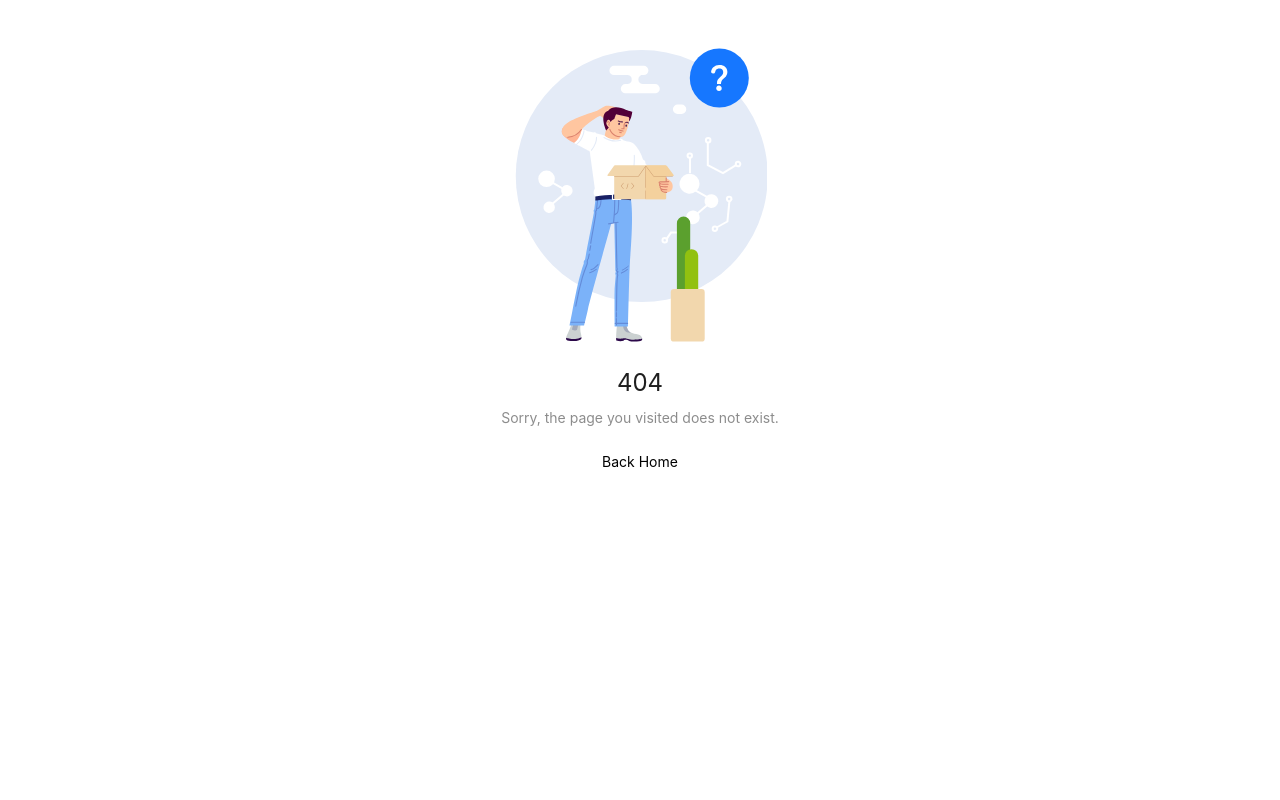
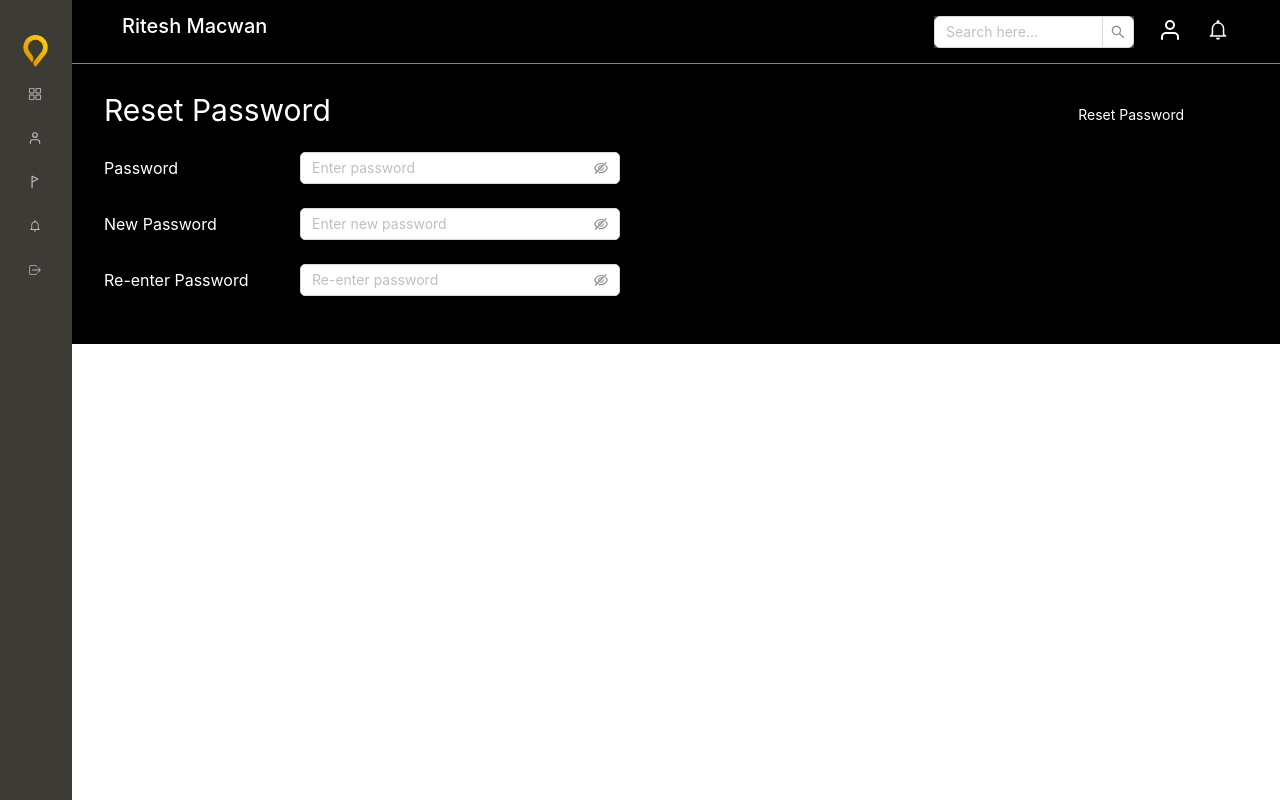
Before and after one commit to ritesh-7299/velodate-client, a React (Create React App) app: page /set-password in a window 1280 px wide. Before the commit this address had no page. Built offline with nearby package versions, Linux system fonts and the light colour scheme; no server answers; sample sign-in values are in the browser's storage.

Commit message:
Fix design and added reset password page

```diff
--- a/src/layouts/AdminLayout.jsx
+++ b/src/layouts/AdminLayout.jsx
@@ -1,4 +1,4 @@
-import React, { useState } from "react";
+import React, { useEffect, useState } from "react";
 import { Flex, Layout, Menu, Modal } from "antd";
 import logoIcon from "../assets/icons/logoIcon.svg";
 import { Link, useNavigate } from "react-router-dom";
@@ -9,7 +9,8 @@ import { IoMdNotificationsOutline, IoIosLogOut } from "react-icons/io";
 import Search from "antd/es/input/Search";
 import Loader from "../components/Loader";
 import { useDispatch, useSelector } from "react-redux";
-import { removeUser } from "../redux/userSlice";
+import { removeUser, setUser } from "../redux/userSlice";
+import axios from "axios";
 
 const { Header, Sider } = Layout;
 const items = [
@@ -53,6 +54,21 @@ const AdminLayout = ({ children, header }) => {
       navigate("/signin");
     }
   };
+  const setUserData = async () => {
+    const res = await axios.get("http://62.72.0.179:5000/auth/getUser");
+    if (res.data?.success) {
+      dispatch(
+        setUser({ name: res.data?.user?.fullname, id: res.data?.user?.id })
+      );
+    } else {
+      localStorage.removeItem("_token");
+    }
+  };
+  useEffect(() => {
+    if (!username) {
+      setUserData();
+    }
+  }, []);
 
   return (
     <Layout hasSider>
@@ -91,7 +107,6 @@ const AdminLayout = ({ children, header }) => {
             fontSize: "30px",
           }}
           onClick={({ item, key, keyPath, selectedKeys, domEvent }) => {
-            console.log("item item", item);
             switch (key) {
               case "1":
                 navigate("/dashboard");
@@ -175,7 +190,7 @@ const AdminLayout = ({ children, header }) => {
                   color: "var(--Text-T1, #F6F6F6)",
                 }}
               >
-                <Link to={"/profile"}>{username ? username : "username"}</Link>
+                <Link to={"/profile"}>{username ? username : ""}</Link>
               </p>
               <IoMdNotificationsOutline
                 style={{
--- a/src/router/index.js
+++ b/src/router/index.js
@@ -14,6 +14,7 @@ const Users = React.lazy(() => import("../views/user/Index"));
 const UserDetail = React.lazy(() => import("../views/user/UserDetail"));
 const Reports = React.lazy(() => import("../views/report/Index"));
 const Profile = React.lazy(() => import("../views/profile/Index"));
+const SetPassword = React.lazy(() => import("../views/profile/SetPassword"));
 
 export default function Index() {
   return (
@@ -39,6 +40,7 @@ export default function Index() {
             <Route path="/users/:userId" Component={UserDetail} />
             <Route path="/reports" Component={Reports} />
             <Route path="/profile" Component={Profile} />
+            <Route path="/set-password" Component={SetPassword} />
           </Route>
         </Routes>
       </Router>
--- a/src/views/Signin.jsx
+++ b/src/views/Signin.jsx
@@ -35,14 +35,10 @@ export default function Signin() {
     setLoader(true);
     try {
       const res = await axios.post(
-        "http://62.72.0.179:5000/auth/login",
+        "http://62.72.0.179:5000/auth/loginForAdmin",
         values
       );
       if (res.data.token) {
-        console.log(
-          "🚀 ~ file: Signin.jsx:42 ~ onSubmit ~ res.data:",
-          res.data
-        );
         dispatch(
           setUser({ name: res.data?.data?.fullname, id: res.data?.data?.id })
         );
--- a/src/views/Signup.jsx
+++ b/src/views/Signup.jsx
@@ -10,9 +10,17 @@ import { useDispatch } from "react-redux";
 import { setUser } from "../redux/userSlice";
 
 const validationSchema = Yup.object({
-  fullname: Yup.string().required("Full name is required"),
-  email: Yup.string().required("Email is required"),
-  contact: Yup.string().required("Contact number is required"),
+  fullname: Yup.string()
+    .required("Full name is required")
+    .max(20, "Full name must be less then 20 characters"),
+  email: Yup.string().email().required("Email is required"),
+  contact: Yup.string()
+    .required("Contact number is required")
+    .max(15, "Contact number must be less than 10 digits")
+    .matches(
+      /^[0-9+]+$/,
+      "Contact number must not contain alphabetic characters"
+    ),
   password: Yup.string()
     .required("Password is required")
     .matches(
--- a/src/views/profile/Index.jsx
+++ b/src/views/profile/Index.jsx
@@ -23,11 +23,17 @@ import * as Yup from "yup";
 import dayjs from "dayjs";
 
 const validationSchema = Yup.object({
-  fullname: Yup.string().required("Full name is required"),
-  email: Yup.string().required("Email is required"),
-  contact: Yup.string().required("Contact number is required"),
-  //   birthDate: Yup.string().required("Contact number is required"),
-  //   gender: Yup.string().required("Contact number is required"),
+  fullname: Yup.string()
+    .required("Full name is required")
+    .max(20, "Full name must be less then 20 characters"),
+  email: Yup.string().email().required("Email is required"),
+  contact: Yup.string()
+    .required("Contact number is required")
+    .max(15, "Contact number must be less than 10 digits")
+    .matches(
+      /^[0-9+]+$/,
+      "Contact number must not contain alphabetic characters"
+    ),
 });
 
 export default function Index() {
@@ -35,6 +41,8 @@ export default function Index() {
   const userId = user.id ? user.id : 11;
   const userName = user.name ? user.name : "Ritesh Macwan";
   const [data, setData] = useState(null);
+  const [dob, setDOB] = useState(null);
+  const [gender, setGender] = useState(null);
   const [loader, setLoader] = useState(false);
   const styles = {
     headingStyle: {
@@ -53,7 +61,11 @@ export default function Index() {
 
   const dateFormat = "YYYY/MM/DD";
 
-  const initialValues = {
+  const handleChange = (date, dateString) => {
+    setDOB(dateString);
+  };
+
+  let initialValues = {
     fullname: data?.fullname ? data.fullname : "",
     email: data?.email ? data.email : "",
     contact: data?.contact ? data.contact : "",
@@ -62,7 +74,14 @@ export default function Index() {
   };
 
   const onSubmit = async (values) => {
-    alert("hii");
+    if (dob) {
+      values["dob"] = dob;
+    }
+    if (gender) {
+      values["gender"] = gender;
+    }
+    alert("profile update api integration is remaining");
+    return;
     setLoader(true);
     try {
       const res = await axios.post(
@@ -70,11 +89,6 @@ export default function Index() {
         values
       );
       if (res.data.token) {
-        console.log(
-          "🚀 ~ file: Signin.jsx:42 ~ onSubmit ~ res.data:",
-          res.data
-        );
-
         localStorage.setItem("_token", res.data.token);
         // navigate("/dashboard");
       } else {
@@ -99,11 +113,9 @@ export default function Index() {
 
   const fetchData = async () => {
     try {
-      const res = await axios.get(
-        `http://62.72.0.179:5000/api/users/${userId}`
-      );
+      const res = await axios.get(`http://62.72.0.179:5000/auth/getUser`);
       if (res.data.success) {
-        setData(res.data.object);
+        setData(res.data.user);
       } else {
         notification.error({
           ...notificationConfig,
@@ -321,6 +333,10 @@ export default function Index() {
                         render={({ field }) => (
                           <DatePicker
                             {...field}
+                            disabledDate={(currentDate) =>
+                              currentDate && currentDate > dayjs()
+                            }
+                            onChange={handleChange}
                             style={{
                               width: 320,
                               borderRadius: 5,
@@ -356,6 +372,8 @@ export default function Index() {
                               width: 320,
                               borderRadius: 5,
                             }}
+                            value={gender}
+                            onChange={(e) => setGender(e)}
                             options={[
                               { value: "male", label: "Male" },
                               { value: "female", label: "Female" },
@@ -378,7 +396,6 @@ export default function Index() {
                       }}
                     />
                   </div>
-
                   <Row>
                     <Col style={{ ...styles.headingStyle }} span={24}>
                       <Flex justify="space-between">
@@ -388,7 +405,7 @@ export default function Index() {
                         </div>
                       </Flex>
                     </Col>
-                    <Col
+                    {/* <Col
                       style={{ ...styles.answerStyle }}
                       span={4}
                       className="mt-8"
@@ -401,10 +418,11 @@ export default function Index() {
                       className="mt-6"
                     >
                       <Input.Password
+                        autoComplete={false}
                         placeholder="input password"
                         style={{ width: 320, borderRadius: 5 }}
                       ></Input.Password>
-                    </Col>
+                    </Col> */}
                   </Row>
                 </div>
               </Form>
--- /dev/null
+++ b/src/views/profile/SetPassword.jsx
@@ -0,0 +1,223 @@
+import { Col, Flex, Input, Row, notification } from "antd";
+import axios from "axios";
+import Loader from "../../components/Loader";
+import { notificationConfig } from "../../config/NotificationConfig";
+import AdminLayout from "../../layouts/AdminLayout";
+import { Content, Footer } from "antd/es/layout/layout";
+import { useSelector } from "react-redux";
+import { Formik, Form, Field, ErrorMessage } from "formik";
+import * as Yup from "yup";
+
+const validationSchema = Yup.object({
+  password: Yup.string()
+    .required("Password is required")
+    .matches(
+      /^(?=.*[a-z])(?=.*[A-Z])(?=.*\d).{6,}$/,
+      "Password must be at least 6 characters long and include at least one uppercase letter, one lowercase letter, and one digit"
+    ),
+  new_password: Yup.string()
+    .required("New Password is required")
+    .matches(
+      /^(?=.*[a-z])(?=.*[A-Z])(?=.*\d).{6,}$/,
+      "New Password must be at least 6 characters long and include at least one uppercase letter, one lowercase letter, and one digit"
+    ),
+  confirm_password: Yup.string()
+    .required("Confirm Password is required")
+    .oneOf([Yup.ref("new_password"), null], "Passwords must match"),
+});
+
+export default function SetPassword() {
+  const user = useSelector((state) => state.user);
+  const userName = user.name ? user.name : "Ritesh Macwan";
+  const styles = {
+    headingStyle: {
+      fontSize: "14px",
+      fontStyle: "normal",
+      fontWeight: 400,
+      lineHeight: "100%",
+    },
+    answerStyle: {
+      fontSize: "16px",
+      fontStyle: "normal",
+      fontWeight: 400,
+      lineHeight: "100%",
+    },
+  };
+
+  let initialValues = {
+    password: "",
+    new_password: "",
+    confirm_password: "",
+  };
+
+  const onSubmit = async (values) => {
+    alert("Reset password api integration is remaining");
+    return;
+
+    try {
+      const res = await axios.post(
+        "http://62.72.0.179:5000/auth/login",
+        values
+      );
+      if (res.data.token) {
+        localStorage.setItem("_token", res.data.token);
+        // navigate("/dashboard");
+      } else {
+        notification.error({
+          ...notificationConfig,
+          message: "Invalid credentials",
+          description: "Please check email/contact number and password",
+        });
+      }
+    } catch (error) {
+      error.response?.data?.message === "Unauthorized"
+        ? notification.error({
+            ...notificationConfig,
+            message: "Invalid credentials",
+            description: "Please check email/contact number and password",
+          })
+        : alert("something went wrong");
+    } finally {
+    }
+  };
+
+  return (
+    <AdminLayout header={userName}>
+      <Content
+        style={{
+          background: "#000",
+          overflow: "initial",
+          color: "white",
+        }}
+      >
+        <Formik
+          initialValues={initialValues}
+          validationSchema={validationSchema}
+          onSubmit={onSubmit}
+        >
+          <Form>
+            <div
+              style={{
+                marginLeft: 32,
+                marginTop: 12,
+              }}
+            >
+              <Row>
+                <Col style={{ ...styles.headingStyle }} span={24}>
+                  <Flex justify="space-between">
+                    <div className="text-3xl mt-4">Reset Password</div>
+                    <div className="mr-20 mt-6">
+                      <button
+                        type="submit"
+                        style={{
+                          borderRadius: 20,
+                          color: "white",
+                          marginRight: 16,
+                          marginTop: 8,
+                        }}
+                      >
+                        Reset Password
+                      </button>
+                    </div>
+                  </Flex>
+                </Col>
+                <Col
+                  style={{ ...styles.answerStyle }}
+                  span={4}
+                  className="mt-8"
+                >
+                  Password
+                </Col>
+                <Col
+                  style={{ ...styles.answerStyle }}
+                  span={20}
+                  className="mt-6"
+                >
+                  <Field
+                    name="password"
+                    render={({ field }) => (
+                      <Input.Password
+                        {...field}
+                        autoComplete={false}
+                        placeholder="Enter password"
+                        style={{ width: 320, borderRadius: 5 }}
+                      ></Input.Password>
+                    )}
+                  />
+                  <ErrorMessage
+                    className="text-gray-300 text-xs"
+                    name="password"
+                    component="div"
+                  />
+                </Col>
+                <Col
+                  style={{ ...styles.answerStyle }}
+                  span={4}
+                  className="mt-8"
+                >
+                  New Password
+                </Col>
+                <Col
+                  style={{ ...styles.answerStyle }}
+                  span={20}
+                  className="mt-6"
+                >
+                  <Field
+                    name="new_password"
+                    render={({ field }) => (
+                      <Input.Password
+                        {...field}
+                        autoComplete={false}
+                        placeholder="Enter new password"
+                        style={{ width: 320, borderRadius: 5 }}
+                      ></Input.Password>
+                    )}
+                  />
+                  <ErrorMessage
+                    className="text-gray-300 text-xs"
+                    name="new_password"
+                    component="div"
+                  />
+                </Col>
+                <Col
+                  style={{ ...styles.answerStyle }}
+                  span={4}
+                  className="mt-8"
+                >
+                  Re-enter Password
+                </Col>
+                <Col
+                  style={{ ...styles.answerStyle }}
+                  span={20}
+                  className="mt-6"
+                >
+                  <Field
+                    name="confirm_password"
+                    render={({ field }) => (
+                      <Input.Password
+                        {...field}
+                        autoComplete={false}
+                        placeholder="Re-enter password"
+                        style={{ width: 320, borderRadius: 5 }}
+                      ></Input.Password>
+                    )}
+                  />
+                  <ErrorMessage
+                    className="text-gray-300 text-xs"
+                    name="confirm_password"
+                    component="div"
+                  />
+                </Col>
+              </Row>
+            </div>
+          </Form>
+        </Formik>
+      </Content>
+      <Footer
+        style={{
+          background: "#000",
+        }}
+      ></Footer>
+    </AdminLayout>
+  );
+}
--- a/src/views/report/Index.jsx
+++ b/src/views/report/Index.jsx
@@ -77,7 +77,6 @@ export default function Index() {
         `http://62.72.0.179:5000/api/getAllreports?page=${page}&pageSize=10`
       );
       if (res.data.success) {
-        console.log("Reseponse", res.data);
         setData(res.data.data);
         setPagination(res.data.pagination);
       } else {
@@ -87,7 +86,6 @@ export default function Index() {
         });
       }
     } catch (error) {
-      console.log(error);
       notification.error({
         ...notificationConfig,
         message: "Something went wrong",
--- a/src/views/user/Index.jsx
+++ b/src/views/user/Index.jsx
@@ -82,7 +82,6 @@ export default function Index() {
         `http://62.72.0.179:5000/api/users?page=${page}&pageSize=10`
       );
       if (res.data.success) {
-        console.log("Reseponse", res.data);
         setData(res.data.data);
         setPagination(res.data.pagination);
       } else {
@@ -92,7 +91,6 @@ export default function Index() {
         });
       }
     } catch (error) {
-      console.log(error);
       notification.error({
         ...notificationConfig,
         message: "Something went wrong",
--- a/src/views/user/UserDetail.jsx
+++ b/src/views/user/UserDetail.jsx
@@ -99,7 +99,6 @@ export default function UserDetail() {
         `http://62.72.0.179:5000/api/users/${userId}`
       );
       if (res.data.success) {
-        console.log("🚀 ~ file: UserDetail.jsx:12 ~ useEffect ~ res:", res);
         setData(res.data.object);
       } else {
         notification.error({
```
Also changed, not shown: src/helpers/apiHelper.js (deleted).
